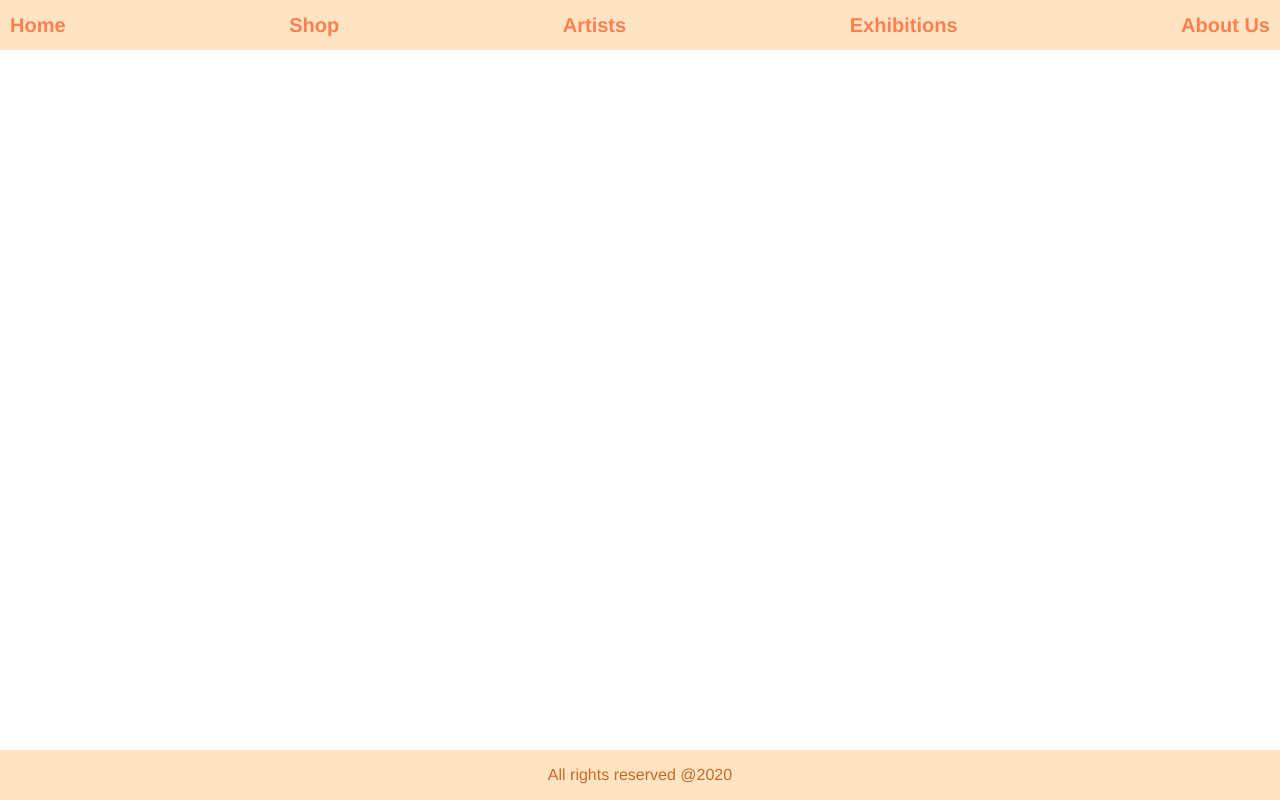
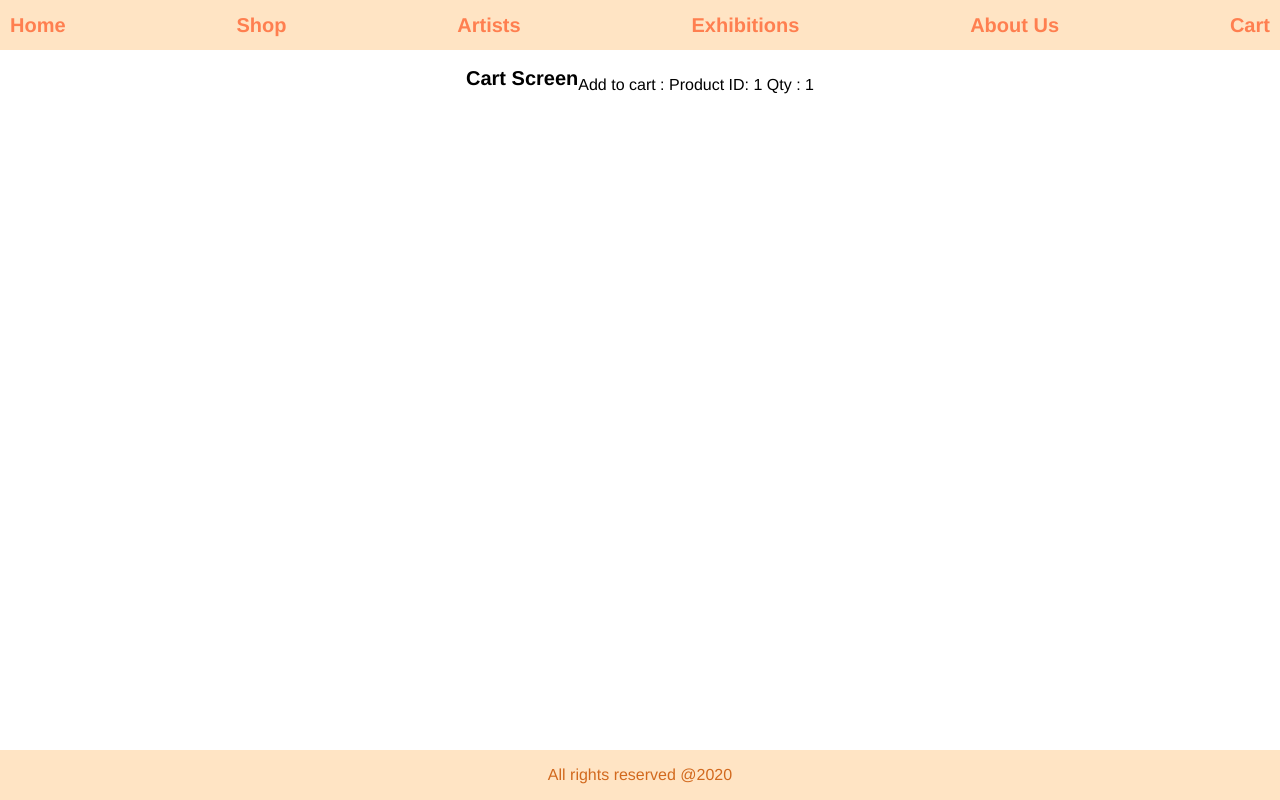
Before and after one commit to ali-ahad/ves, a React (Create React App) app in the folder ves/: page /cart/1 in a window 1280 px wide. Built offline with nearby package versions, Linux system fonts and the light colour scheme.

Commit message:
added cart screen template

```diff
--- a/ves/src/App.js
+++ b/ves/src/App.js
@@ -6,6 +6,7 @@ import HomeScreen from './screens/HomeScreen';
 import ArtistsScreen from './screens/ArtistsScreen';
 import AboutUsScreen from './screens/AboutUsScreen';
 import ExhibitionsScreen from './screens/ExhibitionsScreen';
+import CartScreen from './screens/CartScreen';
 
 function App() {
   return (
@@ -27,6 +28,9 @@ function App() {
           <div>
             <a href="/aboutus">About Us</a>
           </div>
+          <div>
+            <a href="/cart">Cart</a>
+          </div>
         </header>
         <main>
           <Route path="/" component={HomeScreen} exact></Route>
@@ -35,6 +39,7 @@ function App() {
           <Route path="/aboutus" component={AboutUsScreen} exact></Route>
           <Route path="/shop/product/:id" component={ProductScreen}></Route>
           <Route path="/shop" component={ShopScreen} exact></Route>
+          <Route path="/cart/:id?" component={CartScreen}></Route>
         </main>
         <footer className="row center">
           All rights reserved @2020
--- a/ves/src/components/MessageBox.js
+++ b/ves/src/components/MessageBox.js
@@ -0,0 +1,9 @@
+import React from 'react';
+
+export default function MessageBox(props) {
+  return (
+    <div className={`alert alert-${props.variant || 'info'}`}>
+      {props.children}
+    </div>
+  );
+}
--- a/ves/src/data.js
+++ b/ves/src/data.js
@@ -8,6 +8,7 @@ const data = {
       price: 120,
       artist: 'Yamashiro',
       description: 'Only for boujee individuals',
+      count: 2
     },
     {
       _id: '2',
@@ -17,6 +18,7 @@ const data = {
       price: 120,
       artist: 'Yamashiro',
       description: 'Only for boujee individuals',
+      count: 0
     },
     {
       _id: '3',
@@ -26,6 +28,7 @@ const data = {
       price: 120,
       artist: 'Yamashiro',
       description: 'Only for boujee individuals',
+      count: 2
     },
     {
       _id: '4',
@@ -35,6 +38,7 @@ const data = {
       price: 120,
       artist: 'Yamashiro',
       description: 'Only for boujee individuals',
+      coun: 4
     },
     {
       _id: '5',
@@ -44,6 +48,7 @@ const data = {
       price: 120,
       artist: 'Yamashiro',
       description: 'Only for boujee individuals',
+      count: 10
     },
     {
       _id: '6',
@@ -53,6 +58,7 @@ const data = {
       price: 120,
       artist: 'Yamashiro',
       description: 'Only for boujee individuals',
+      count: 1
     },
   ],
 };
--- /dev/null
+++ b/ves/src/screens/CartScreen.js
@@ -0,0 +1,12 @@
+import React from 'react';
+
+export default function ArtistsScreen(props) {
+  const productId = props.match.params.id;
+  const qty = props.location.search ? Number(props.location.search.split('=')[1]) : 1;
+  return (
+    <div className="row center">
+      <h1>Cart Screen</h1>
+      <p>Add to cart : Product ID: {productId} Qty : {qty}</p>
+    </div>
+  )
+}
--- a/ves/src/screens/ProductScreen.js
+++ b/ves/src/screens/ProductScreen.js
@@ -8,6 +8,7 @@ import MessageBox from '../components/MessageBox';
 export default function ProductScreen(props) {
   const dispatch = useDispatch();
   const productId = props.match.params.id;
+  //const [qty, setQty] = useState(1);
   const productDetails = useSelector((state) => state.productDetails);
   const { loading, error, product } = productDetails;
 
@@ -15,6 +16,9 @@ export default function ProductScreen(props) {
     dispatch(detailProduct(productId));
   }, [dispatch, productId]);
 
+  const addToCartHandler = () => {
+    props.history.push(`/cart/${productId}?qty=${1}`);
+  }
   return (
     <div>
       {loading ? (
@@ -45,9 +49,11 @@ export default function ProductScreen(props) {
                   <div className="price">${product.price}</div>
                 </div>
               </li>
-              <li>
-                <button className="primary block">Add to Cart</button>
-              </li>
+              {product.count > 0 && (
+                <li>
+                  <button onClick={addToCartHandler} className="primary block">Add to Cart</button>
+                </li>
+              )}
             </ul>
           </div>
         </div>
--- a/ves/src/store.js
+++ b/ves/src/store.js
@@ -1,4 +1,3 @@
-import data from './data';
 import { applyMiddleware, createStore, compose, combineReducers } from 'redux';
 import thunk from 'redux-thunk';
 import { productDetailsReducer, productListReducer } from './reducers/productReducers';
```
Also changed, not shown: 2 other files (tests, documents, lock files or other folders).
